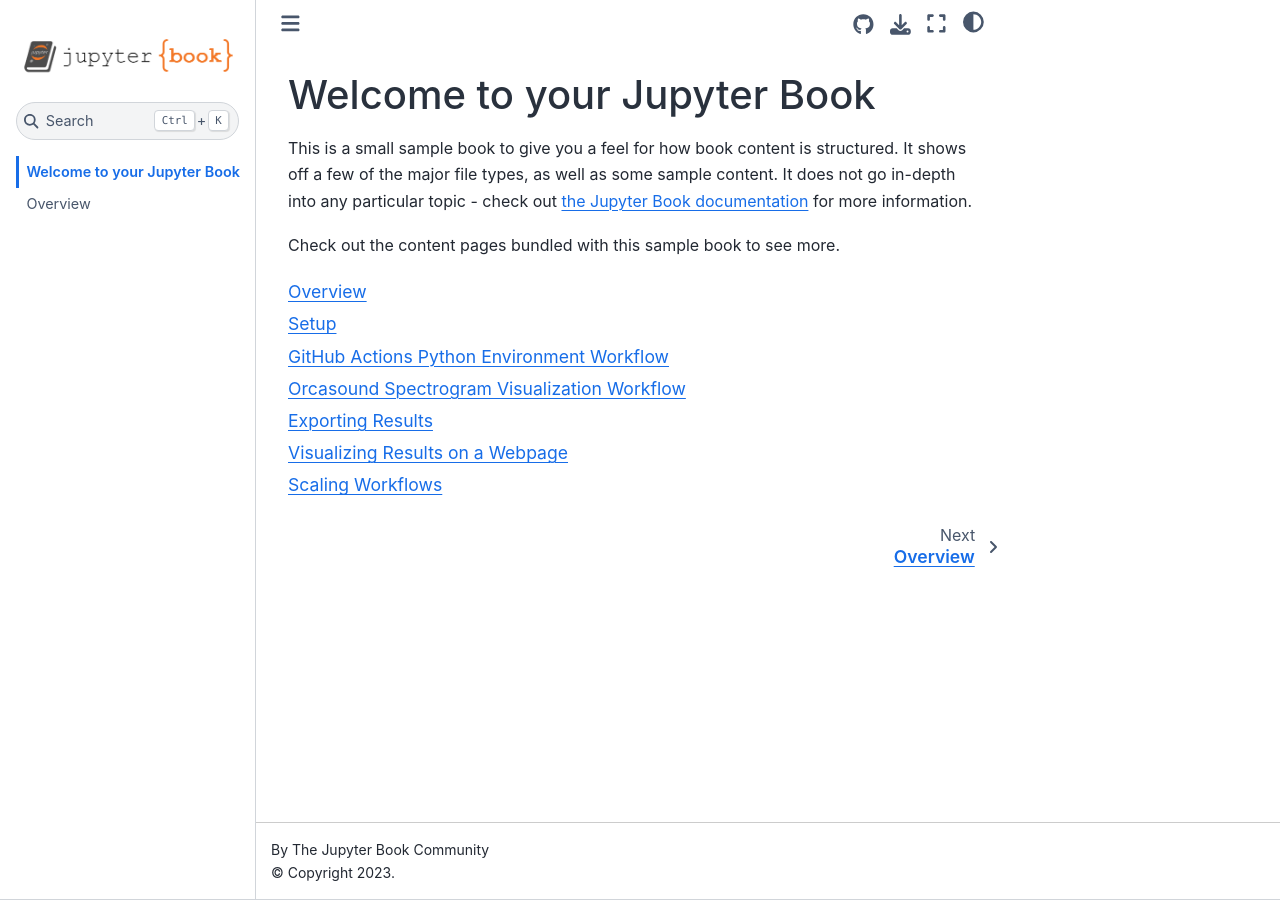
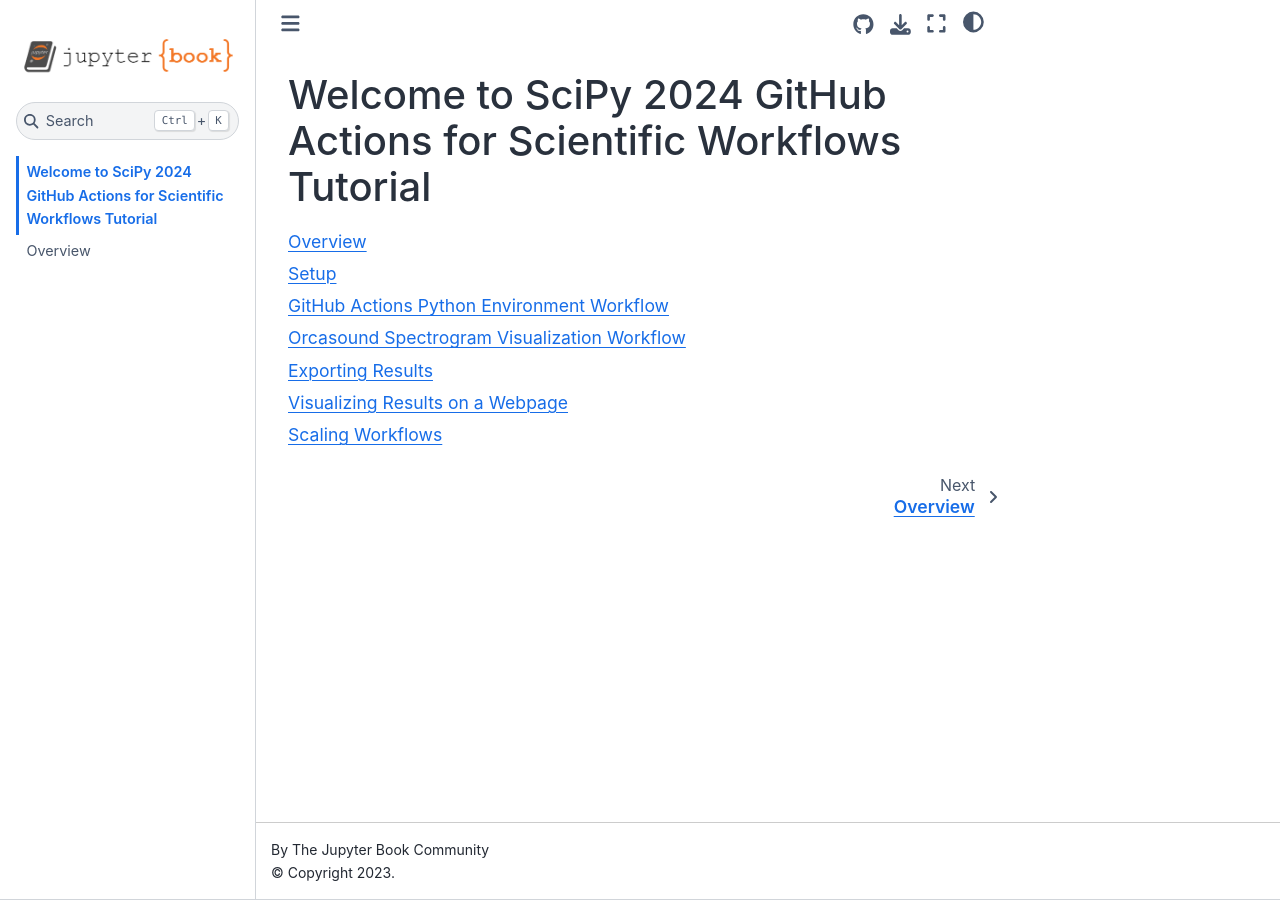
Before and after one commit to uwescience/SciPy2024-GitHubActionsTutorial, a Jupyter Book: the page built from docs/intro.md, in a window 1280 px wide. Built offline with Jupyter Book 1.0.4 settings and Sphinx 7.4.7 and the Sphinx Book theme 1.1.4, drawn with Linux system fonts in a browser that asks for light colours.

Commit message:
adding one line intro

````diff
--- a/docs/intro.md
+++ b/docs/intro.md
@@ -1,11 +1,4 @@
-# Welcome to your Jupyter Book
-
-This is a small sample book to give you a feel for how book content is
-structured.
-It shows off a few of the major file types, as well as some sample content.
-It does not go in-depth into any particular topic - check out [the Jupyter Book documentation](https://jupyterbook.org) for more information.
-
-Check out the content pages bundled with this sample book to see more.
+# Welcome to SciPy 2024 GitHub Actions for Scientific Workflows Tutorial
 
 ```{tableofcontents}
 ```
````
